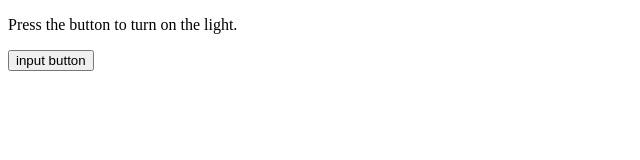
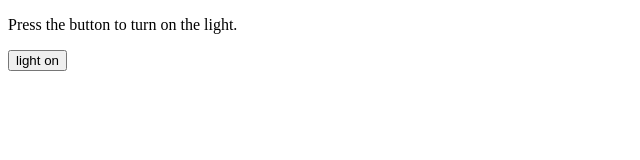
Before and after one commit to sean1279/smart-test, a plain HTML site: page index.html in a window 1280 px wide. Shown: the full height of the page, 0-640 px from the left. Drawn offline with Linux system fonts and the light colour scheme.

Commit message:
Update index.html

```diff
--- a/index.html
+++ b/index.html
@@ -7,6 +7,6 @@
 <body>
 <p> Press the button to turn on the light. </P>
 <input type = "button"
-value = "input button" />
+value = "light on" />
 </body>
 </html>
```
